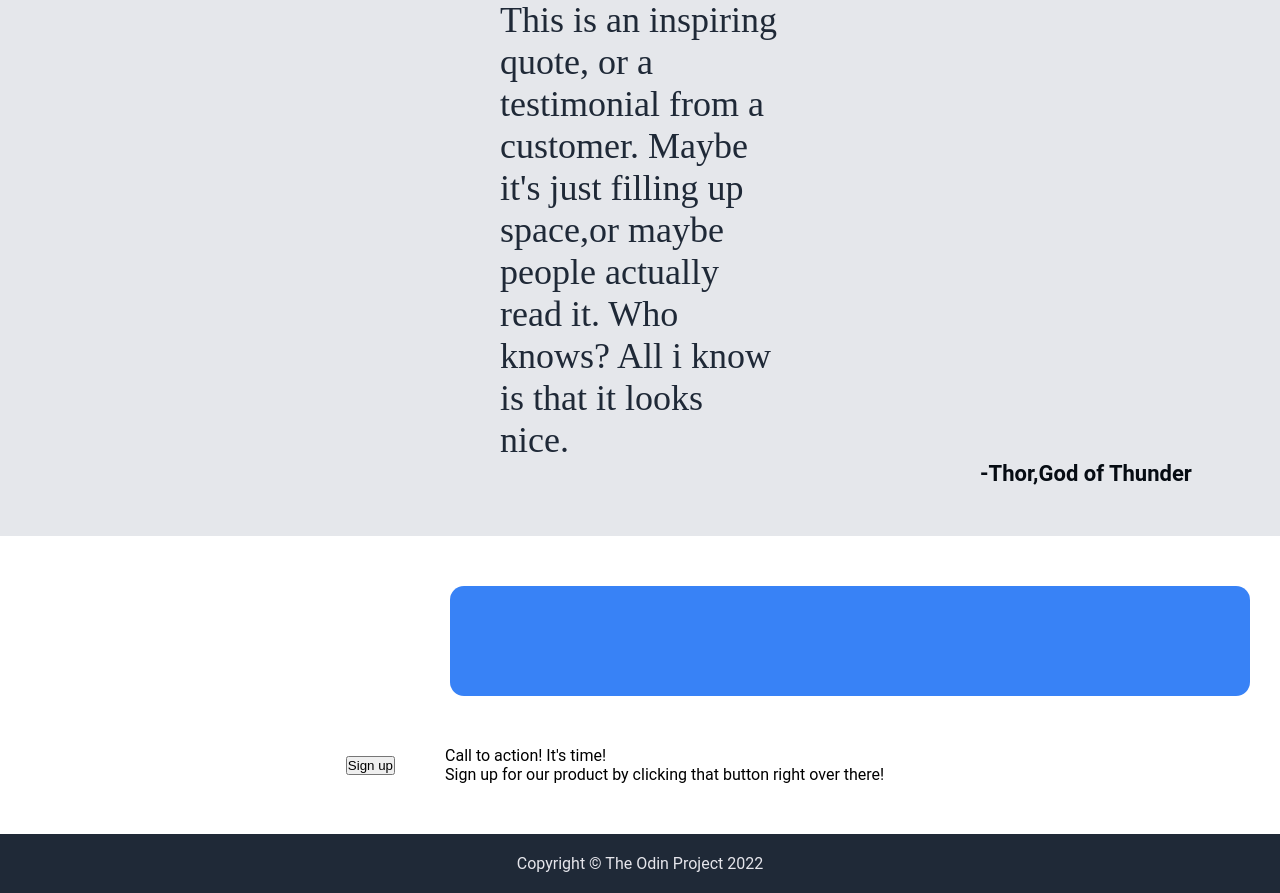
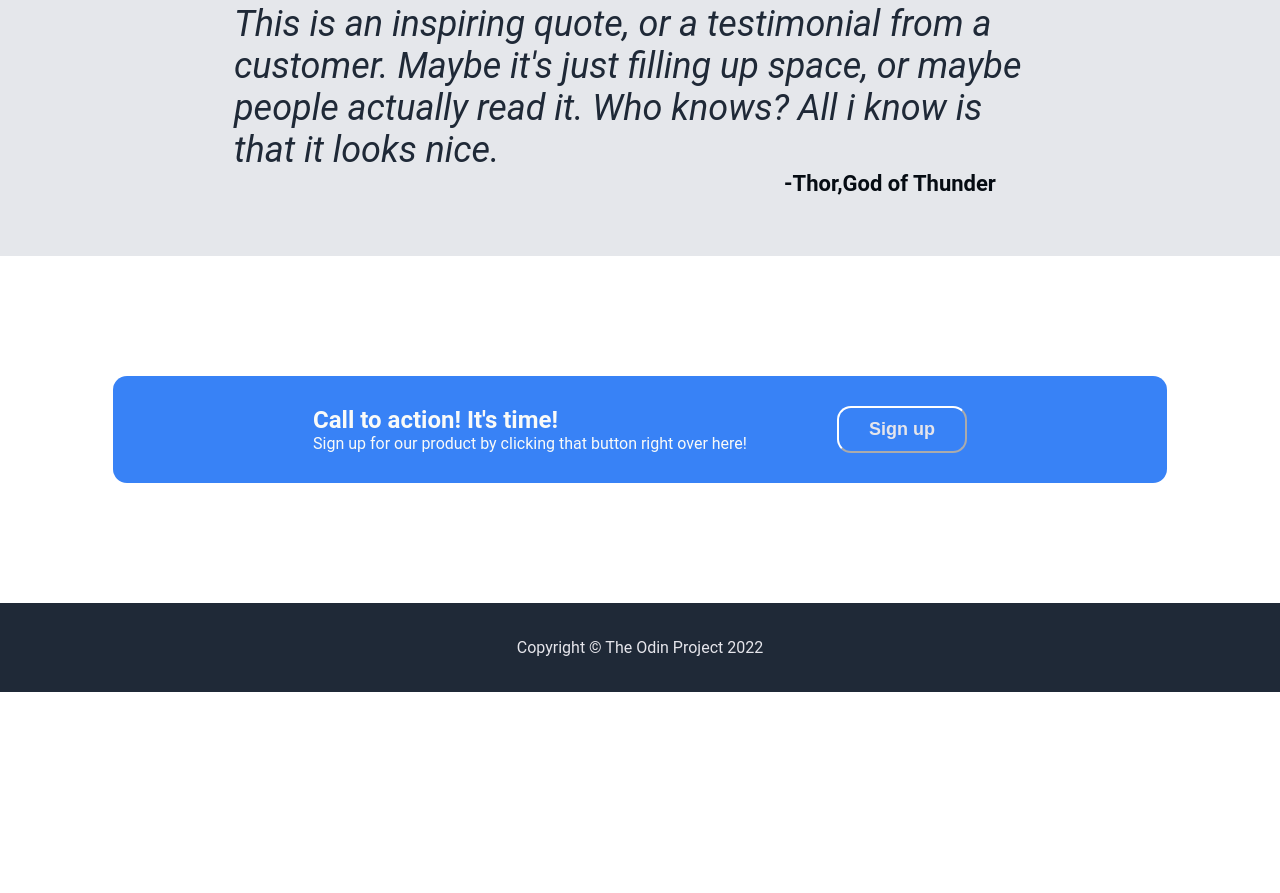
Before and after one commit to StanimirKosev/odin-landingPage, a plain HTML site: page index.html in a window 1280 px wide. Shown: the part 960-1853 px from the top of the page. After the commit the page ends 1652 px from the top, so only its background shows below. Drawn offline with Linux system fonts and the light colour scheme.

Commit message:
Section 3 and 4 finishing touches

```diff
--- a/index.html
+++ b/index.html
@@ -14,18 +14,20 @@
             <li>header link three</li>
         </ul>
     </div>
-     <!-- Section 1 -->
+
+    <!-- Section 1 -->
     <div class="betteralign">
         <div class="content1">
             <div class="herotext">This website is awesome</div>
             <p>This website has some subtext that goes here under the main title.
                 It's a smaller font and the color is lower contrast</p>
-            <button class="sec1button">Sign up</button>
+            <button>Sign up</button>
         </div>
         <div>
         <p class="forimg">this is a placeholder for an image</p>
         </div>
     </div>
+
     <!-- Section 2 -->
     <div class="content2">
        <div class="title">Some random information.</div>
@@ -44,30 +46,31 @@
         </ul>
     </div>
     </div>
+
     <!-- Section 3 -->
     <div class="content3">
         <p class="quote">This is an inspiring quote, or a testimonial from a customer.
-            Maybe it's just filling up space,or maybe people actually read it.
+            Maybe it's just filling up space, or maybe people actually read it.
             Who knows? All i know is that it looks nice.
         </p>
         <p class="credentials">-Thor,God of Thunder</p>
     </div>
+
     <!--Section 4-->
-    <button class="bigbutton"></button>
-    <div class="content4">
-
-      <button class="smallbutton">Sign up</button>
-        <div class="text">
-        <p>Call to action! It's time!</p>
-        <p>Sign up for our product by clicking that button right over there!</p>
+    <div class="betteralign3">
+    <div class="bigbutton">
+        <div class="inside">
+            <div class="text">
+                <p class="boldtxt">Call to action! It's time!</p>
+                <p>Sign up for our product by clicking that button right over here!</p>
+            </div>
+            <button> Sign up </button>
         </div>
     </div>
+    </div>
+
     <!-- Footer -->
     <div class="footer">
         <p class="bb">Copyright © The Odin Project 2022</p>
     </div>
-
-
-
-
 </body>
--- a/style.css
+++ b/style.css
@@ -5,7 +5,8 @@ body{
     margin:0;
     padding:0;
 }
-/*Header*/
+
+/* --- Header --- */
 .header{
     display: flex;
     justify-content: space-between;
@@ -30,7 +31,7 @@ ul{
     gap: 16px
 }
 
-/*Content 1*/
+/* --- Content 1 --- */
 .betteralign{
     display:flex;
     justify-content: space-between;
@@ -45,10 +46,8 @@ ul{
     padding-left:200px;
     padding-right:200px;
     padding-bottom:50px;
-
 }
 .herotext{
-
     font-weight:900;
     font-size: 48px;
     color: #f9faf8;
@@ -57,32 +56,30 @@ ul{
 p {
     max-width: 460px;
 }
-.sec1button{
+button {
     color:#e5e5eb;
     background-color: #3882f6;
     padding:7px 30px;
     font-size:18px;
     font-weight: bold;
     max-width: 130px;
-    border:0;
+    border:1;
     border-radius:14px;
+    border-color:white;
 }
 .forimg{
     margin-right: 270px;
     background-color: grey;
     padding:100px 100px;
-
-
 }
 
-/*Content 2*/
+/* --- Content 2 --- */
 .content2{
     display: flex;
     flex-direction: column;
     justify-content: center;
     align-items: center;
 }
-
 .title {
     font-size:36px;
     font-weight: 900;
@@ -98,7 +95,7 @@ p {
 .sec2li{
     padding-top:10px ;
 }
-li {
+li{
     padding-left: 8px;
     padding-right: 10px;
     max-width: 150px;
@@ -109,7 +106,6 @@ li {
 .sec2buttons{
     background-color: white;
     padding-top: 20px;
-
 }
 .but2{
     padding: 65px;
@@ -120,60 +116,66 @@ li {
     margin-right:15px ;
 }
 
-/* Content 3*/
+/* --- Content 3 --- */
 .content3{
     background-color: #e5e7eb;
-
+    display: flex;
+    flex-direction: column;
+    justify-content: center;
+    align-items: center;
+    padding-top: 100px;
+    padding-bottom: 60px;
 }
 .quote{
     font-size: 36px;
-    font-family:"light italic";
+    font-style:italic;
     color: #1F2937;
-    max-width: 1085px;
-    padding-left:500px;
-    padding-right: 500px;
-    padding-top: 100px;
+    max-width: 812px;
 }
 .credentials{
     font-size: 22px;
     font-weight: bold;
     color: #060c13;
-    padding-left: 980px;
-    padding-bottom: 50px;
+    padding-left: 500px;
 }
 
-/* Content 4 */
-.content4{
+/* --- Content 4 --- */
+.betteralign3{
     display: flex;
     justify-content: center;
     align-items: center;
-
+    padding-top: 120px;
+    padding-bottom: 120px;
 }
 .bigbutton{
-    padding:55px 400px;
+    padding:30px 200px;
     background-color: #3882f6;
     border:0;
     border-radius:14px;
-    margin-left:450px;
-    margin-top: 50px;
-    display: inline;
+}
+.inside{
+    display: flex;
+}
+.boldtxt{
+    font-weight: bold;
+    font-size: 24px;
 }
 .text{
-    display: inline;
-    justify-content:center;
-    padding: 50px;
-}
-.smallbutton{
-
-
+    display:flex;
+    flex-direction: column;
+    font-size:16px;
+    color: #f9faf8;
+    padding-right: 90px;
 }
 
 /* Footer */
 .footer{
     display:flex;
     justify-content: center;
+    align-items: center;
     background-color: #1f2937;
     color: #e5e5eb;
+    padding: 15px;
 }
 .bb{
     padding:20px;
```
